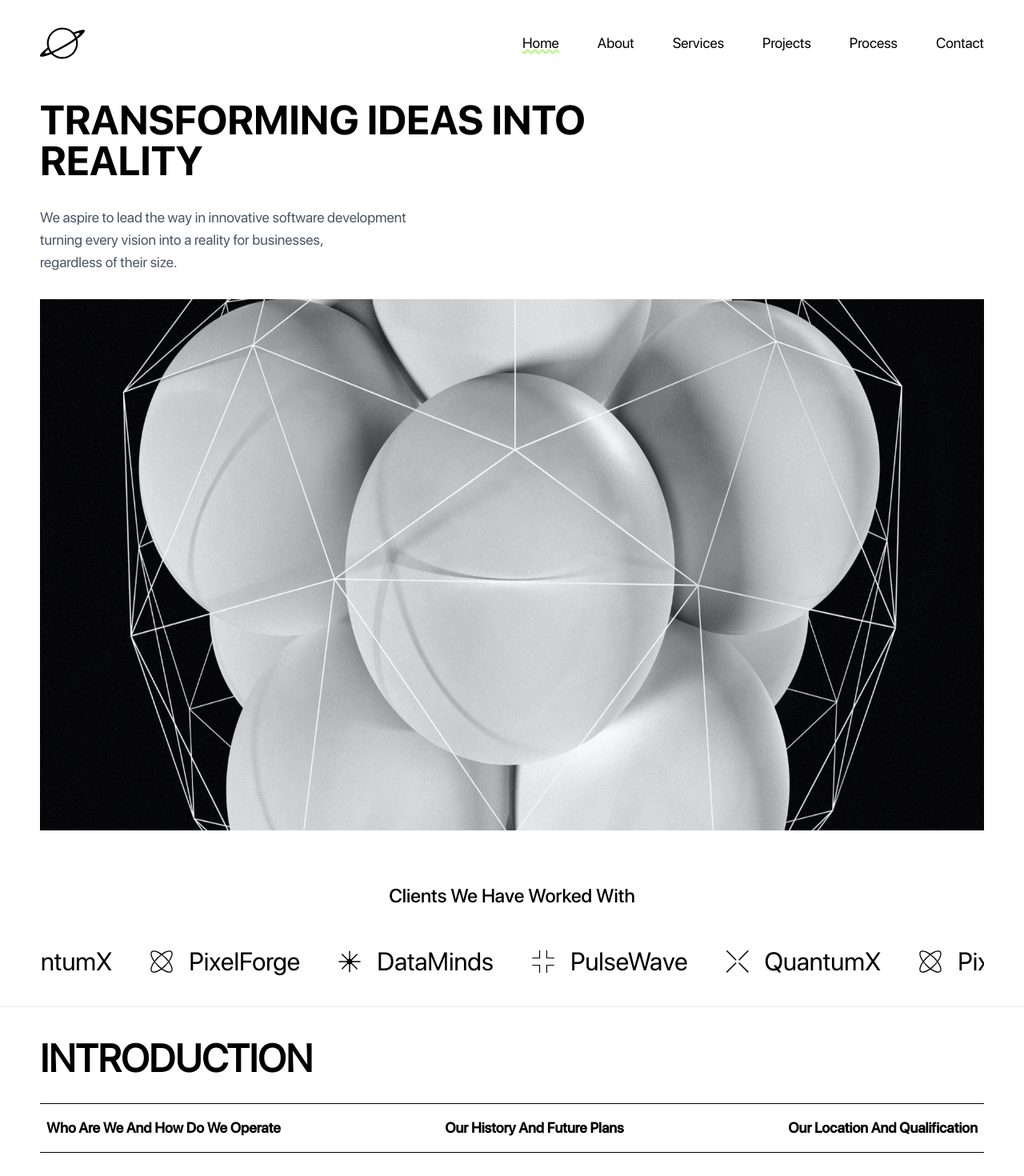
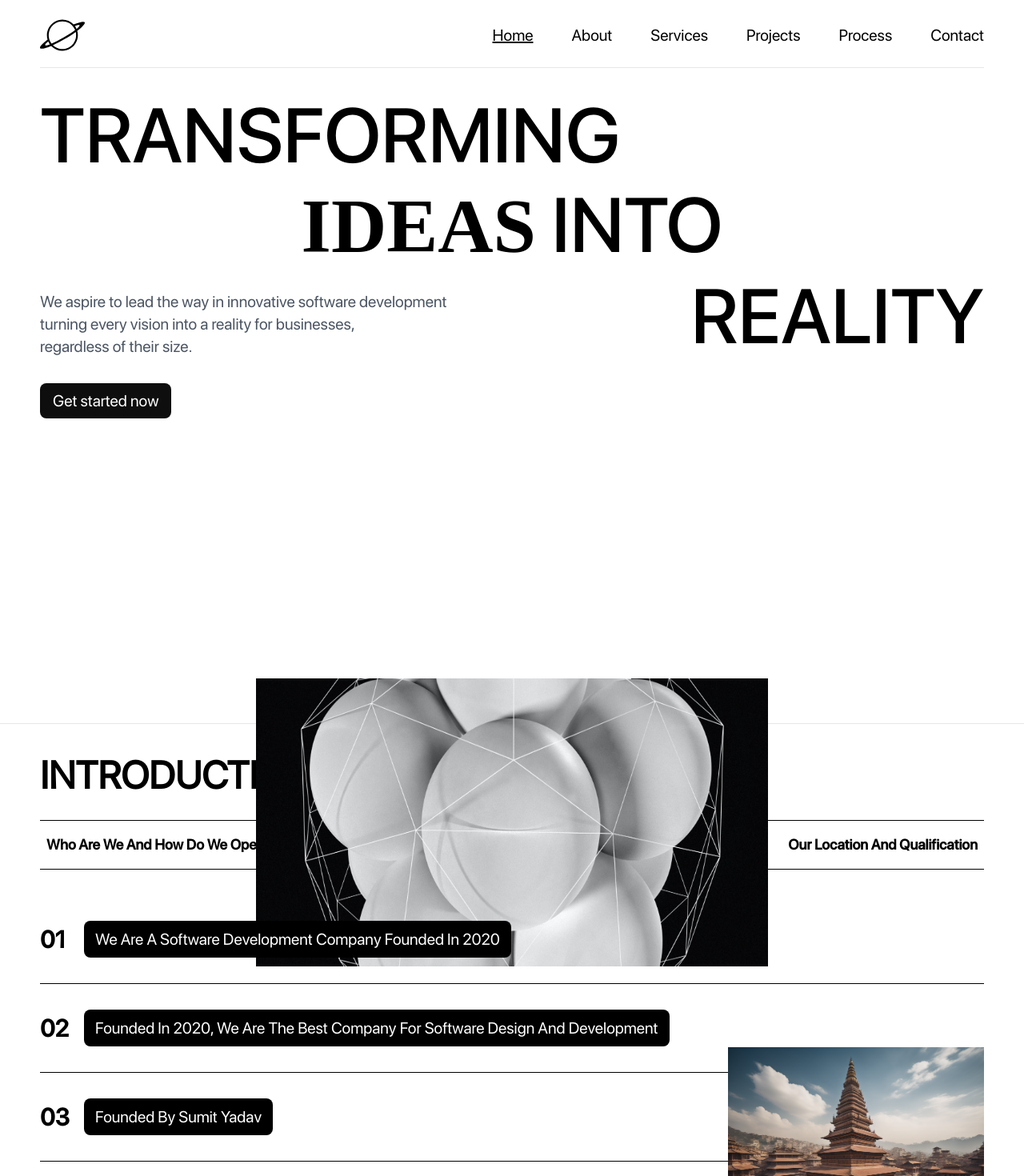
Before and after one commit to linushahs/kalodhunga-creation, a Next.js app: page / in a window 1280 px wide. Shown: the top 1470 px of the page at 80% size. Built offline with nearby package versions, Linux system fonts and the light colour scheme.

Commit message:
Changed landing page again

```diff
--- a/package.json
+++ b/package.json
@@ -11,6 +11,7 @@
   "dependencies": {
     "@heroicons/react": "^2.0.18",
     "framer-motion": "^10.16.4",
+    "gsap": "^3.12.2",
     "next": "13.5.4",
     "react": "^18",
     "react-dom": "^18",
--- a/src/app/globals.css
+++ b/src/app/globals.css
@@ -1,6 +1,8 @@
 @tailwind base;
 @tailwind components;
 @tailwind utilities;
+
+@import url("https://fonts.googleapis.com/css2?family=DM+Serif+Display&display=swap");
 
 @font-face {
   font-family: "SF Pro Regular";
@@ -26,6 +28,11 @@
 * {
   scroll-behavior: smooth;
   font-family: "SF Pro Regular", sans-serif;
+}
+
+.idea-title {
+  font-family: "DM Serif Display", serif;
+  font-weight: bold;
 }
 
 .nav-menu {
@@ -69,8 +76,8 @@
 
 @layer base {
   h1 {
-    font-family: "SF Pro Bold", sans-serif;
-    @apply uppercase text-[28px] leading-[34px] font-[600]  sm:text-[40px] sm:leading-[48px] lg:font-[500] lg:text-[4vw] lg:leading-[4vw];
+    font-family: "SF Pro Medium", sans-serif;
+    @apply uppercase text-[28px] leading-[34px]  sm:text-[40px] sm:leading-[48px]  lg:text-[7.5vw] lg:leading-[7.5vw];
   }
 
   h2 {
@@ -84,7 +91,7 @@
 
 @layer components {
   .navbar {
-    @apply w-full px-[15px] sm:px-[25px] py-[25px] lg:py-[30px] lg:px-[50px] 3xl:px-[80px] 3xl:py-[60px];
+    @apply w-full px-[15px] sm:px-[25px] py-[25px] lg:py-[20px] lg:px-[50px] 3xl:px-[80px] 3xl:py-[60px];
   }
 
   .container {
--- /dev/null
+++ b/src/components/Clients.tsx
@@ -0,0 +1,55 @@
+import Marquee from "react-fast-marquee";
+import PulseWave from "./assets/Pulsewave";
+import QuantumX from "./assets/QuantumX";
+import PixelForge from "./assets/PixelForge";
+import DataMinds from "./assets/DataMinds";
+
+const clientGroupStyle: string =
+  "flex flex-1 justify-center items-center gap-5 mr-12 font-[500] text-[24px] lg:text-[32px] 3xl:text-[48px]";
+const clientIconStyle: string = "w-7 h-7";
+
+const clients = [
+  {
+    id: 1,
+    name: "PulseWave",
+    icon: <PulseWave className={clientIconStyle} />,
+  },
+  {
+    id: 2,
+    name: "QuantumX",
+    icon: <QuantumX className={clientIconStyle} />,
+  },
+  {
+    id: 3,
+    name: "PixelForge",
+    icon: <PixelForge className={clientIconStyle} />,
+  },
+  {
+    id: 4,
+    name: "DataMinds",
+    icon: <DataMinds className={clientIconStyle} />,
+  },
+];
+
+function Clients() {
+  return (
+    <div>
+      <h3 className="mt-16 text-center font-medium capitalize text-[20px] lg:text-[24px]  3xl:text-[48px]">
+        Clients we have worked with
+      </h3>
+
+      <Marquee play pauseOnClick autoFill>
+        <ul className="client-list flex items-center mt-10 mb-8 ">
+          {clients.map((client) => (
+            <li key={client.id} className={clientGroupStyle}>
+              {client.icon}
+              {client.name}
+            </li>
+          ))}
+        </ul>
+      </Marquee>
+    </div>
+  );
+}
+
+export default Clients;
--- a/src/components/Introduction.tsx
+++ b/src/components/Introduction.tsx
@@ -68,7 +68,7 @@ function Introduction() {
         <Image
           width={1000}
           height={200}
-          src="/assets/flower.png"
+          src="/assets/durbarsquare.png"
           alt="picture"
           className="hidden lg:block w-[320px] h-auto absolute right-0 bottom-[80px]"
         />
@@ -77,7 +77,7 @@ function Introduction() {
       <Image
         width={1000}
         height={200}
-        src="/assets/flower.png"
+        src="/assets/durbarsquare.png"
         alt="picture"
         className="lg:hidden w-full h-auto mt-8 sm:mt-8"
       />
--- a/src/components/layout/Navbar.tsx
+++ b/src/components/layout/Navbar.tsx
@@ -32,7 +32,7 @@ function Navbar() {
       id="home"
       className="relative navbar bg-white z-40 flex items-center justify-between text-black "
     >
-      <div className="flex items-center justify-between w-full">
+      <div className="flex items-center justify-between w-full pb-4 border-b border-gray-200">
         <motion.div
           initial={{ y: "-100%", opacity: 0 }}
           animate={{ y: 0, opacity: 100, transition: { duration: 0.5 } }}
@@ -47,13 +47,10 @@ function Navbar() {
             opacity: 100,
             transition: { delay: 0.2, duration: 0.5 },
           }}
-          className="lg:flex items-center gap-12 hidden font-[500] text-lg 3xl:text-2xl"
+          className="lg:flex items-center gap-12 hidden font-[500] lg:text-xl 3xl:text-2xl"
         >
           <li>
-            <a
-              href="#home"
-              className="underline decoration-wavy decoration-green"
-            >
+            <a href="#home" className="underline ">
               Home
             </a>
           </li>
--- a/src/components/new/NewLandingPage.tsx
+++ b/src/components/new/NewLandingPage.tsx
@@ -1,78 +1,31 @@
 "use client";
 
 import Image from "next/image";
-import PulseWave from "@/components/assets/Pulsewave";
-import QuantumX from "@/components/assets/QuantumX";
-import PixelForge from "@/components/assets/PixelForge";
-import DataMinds from "@/components/assets/DataMinds";
-import { motion } from "framer-motion";
-import Marquee from "react-fast-marquee";
-
-const clientGroupStyle: string =
-  "flex flex-1 justify-center items-center gap-5 mr-12 font-[500] text-[24px] lg:text-[32px] 3xl:text-[48px]";
-const clientIconStyle: string = "w-7 h-7";
-
-const clients = [
-  {
-    id: 1,
-    name: "PulseWave",
-    icon: <PulseWave className={clientIconStyle} />,
-  },
-  {
-    id: 2,
-    name: "QuantumX",
-    icon: <QuantumX className={clientIconStyle} />,
-  },
-  {
-    id: 3,
-    name: "PixelForge",
-    icon: <PixelForge className={clientIconStyle} />,
-  },
-  {
-    id: 4,
-    name: "DataMinds",
-    icon: <DataMinds className={clientIconStyle} />,
-  },
-];
 
 function NewLandingPage() {
   return (
-    <section className="container flex flex-col w-full mx-auto border-b border-gray-200">
-      <motion.h1
-        initial={{ x: 100, opacity: 0 }}
-        animate={{
-          x: 0,
-          opacity: 100,
-          transition: { delay: 0.6, duration: 0.5 },
-        }}
-        className="uppercase pt-4"
-      >
-        TRANSFORMING IDEAS INTO <br /> REALITY
-      </motion.h1>
+    <section className="relative container h-screen flex flex-col w-full mx-auto border-b border-gray-200">
+      <h1 className="uppercase pt-4">TRANSFORMING</h1>
+      <h1 className="text-center mt-4">
+        <span className="idea-title">IDEAS</span> INTO
+      </h1>
 
-      <motion.p
-        initial={{ x: -100, opacity: 0 }}
-        animate={{
-          x: 0,
-          opacity: 100,
-          transition: { delay: 0.8, duration: 0.5 },
-        }}
-        className="my-8 text-sm lg:text-md xl:text-lg text-gray-600 font-medium"
-      >
-        We aspire to lead the way in innovative software development <br />
-        turning every vision into a reality for businesses, <br />
-        regardless of their size.
-      </motion.p>
+      <div className="flex justify-between">
+        <div>
+          <p className="my-8 text-md lg:text-lg xl:text-xl text-gray-600 font-medium">
+            We aspire to lead the way in innovative software development <br />
+            turning every vision into a reality for businesses, <br />
+            regardless of their size.
+          </p>
 
-      <motion.div
-        initial={{ scale: 0, opacity: 0 }}
-        animate={{
-          scale: 1,
-          opacity: 100,
-          transition: { delay: 0.9, duration: 1 },
-        }}
-        className="w-full aspect-[16/9]"
-      >
+          <button className="bg-background py-2 px-4 text-white rounded-lg text-xl">
+            Get started now
+          </button>
+        </div>
+        <h1 className="text-right mt-4">REALITY</h1>
+      </div>
+
+      <div className="w-1/2 absolute -bottom-[38%] left-1/2 -translate-x-1/2 aspect-[16/9] mt-8">
         <Image
           src="/assets/landing-pic.png"
           alt="landing thumbnail"
@@ -81,24 +34,6 @@ function NewLandingPage() {
           priority={true}
           className="w-full h-full"
         />
-      </motion.div>
-
-      {/* CLient we have worked with (section)----- */}
-      <div>
-        <h3 className="mt-16 text-center font-medium capitalize text-[20px] lg:text-[24px]  3xl:text-[48px]">
-          Clients we have worked with
-        </h3>
-
-        <Marquee play pauseOnClick autoFill>
-          <ul className="client-list flex items-center mt-10 mb-8 ">
-            {clients.map((client) => (
-              <li key={client.id} className={clientGroupStyle}>
-                {client.icon}
-                {client.name}
-              </li>
-            ))}
-          </ul>
-        </Marquee>
       </div>
     </section>
   );
```
Also changed, not shown: public/assets/durbarsquare.png (added), 1 other file (tests, documents, lock files or other folders).
